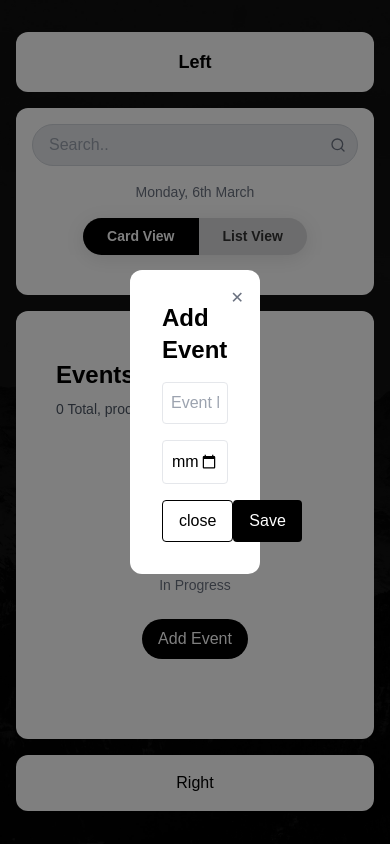
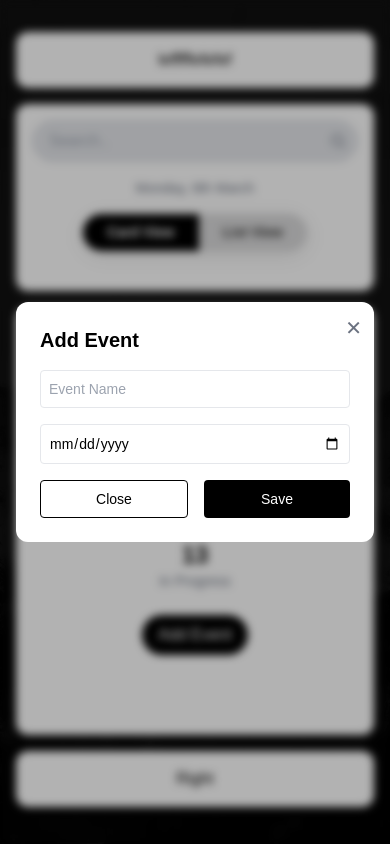
Before and after one commit to abijith-831/Event_management, a Next.js app: page /events in a window 390 px wide. Both pictures are taken after a click on the button "Add Event". Built offline with nearby package versions, Linux system fonts and the light colour scheme; a web font is replaced by a local one.

Commit message:
modal responsives and backgroudn blur added

```diff
--- a/app/Components/EventModal.tsx
+++ b/app/Components/EventModal.tsx
@@ -2,10 +2,10 @@
 import React, { useState } from 'react';
 
 interface EventModalProps {
-    isOpen: boolean;
-    onClose: () => void;
-    onSave: (event: { name: string; date: string }) => void;
-  }
+  isOpen: boolean;
+  onClose: () => void;
+  onSave: (event: { name: string; date: string }) => void;
+}
 
 const EventModal: React.FC<EventModalProps> = ({ isOpen, onClose, onSave }) => {
   if (!isOpen) return null;
@@ -25,16 +25,48 @@ const EventModal: React.FC<EventModalProps> = ({ isOpen, onClose, onSave }) => {
   };
 
   return (
-    <div className="fixed inset-0 bg-black bg-opacity-50 flex items-center justify-center z-50">
-      <div className="bg-white rounded-xl p-8 w-1/3 relative">
-        <button onClick={onClose}className="absolute top-4 right-4 text-gray-500 hover:text-black" >   ✕ </button>
-        <h2 className="text-2xl font-bold mb-4">Add Event</h2>
+    <div className="fixed inset-0 bg-black/30 backdrop-blur-sm z-50 flex items-center justify-center  px-4">
+      <div className="bg-white rounded-xl p-6 sm:p-8 w-full max-w-md relative">
+        {/* Close button */}
+        <button
+          onClick={onClose}
+          className="absolute top-3 right-3 text-gray-500 hover:text-black text-xl"
+        >
+          ✕
+        </button>
 
-            <input type="text" value={name} onChange={(e) => setName(e.target.value)}  placeholder="Event Name" className="border p-2 w-full mb-4 rounded" />
-            <input type="date" value={date} onChange={(e) => setDate(e.target.value)} placeholder="Event Name" className="border p-2 w-full mb-4 rounded" />
-        <div className='flex flex-row justify-between'>
-            <button onClick={onClose} className="bg-white text-black border border-black px-4 py-2 rounded hover:bg-gray-300"> close</button>
-            <button  onClick={handleSave} className="bg-black text-white px-4 py-2 rounded hover:bg-gray-800"> Save</button>
+        {/* Title */}
+        <h2 className="text-xl sm:text-2xl font-bold mb-4">Add Event</h2>
+
+        {/* Inputs */}
+        <input
+          type="text"
+          value={name}
+          onChange={(e) => setName(e.target.value)}
+          placeholder="Event Name"
+          className="border p-2 w-full mb-4 rounded text-sm sm:text-base"
+        />
+        <input
+          type="date"
+          value={date}
+          onChange={(e) => setDate(e.target.value)}
+          className="border p-2 w-full mb-4 rounded text-sm sm:text-base"
+        />
+
+        {/* Buttons */}
+        <div className="flex justify-between gap-4">
+          <button
+            onClick={onClose}
+            className="flex-1 bg-white text-black border border-black px-4 py-2 rounded hover:bg-gray-200 text-sm sm:text-base"
+          >
+            Close
+          </button>
+          <button
+            onClick={handleSave}
+            className="flex-1 bg-black text-white px-4 py-2 rounded hover:bg-gray-800 text-sm sm:text-base"
+          >
+            Save
+          </button>
         </div>
       </div>
     </div>
--- /dev/null
+++ b/app/Components/SideBar.tsx
@@ -0,0 +1,11 @@
+import React from 'react'
+
+const SideBar = () => {
+  return (
+    <div>
+      lefffffefefef
+    </div>
+  )
+}
+
+export default SideBar
--- a/app/events/page.tsx
+++ b/app/events/page.tsx
@@ -2,11 +2,12 @@
 import React from 'react'
 import Header from '../Components/Header';
 import Tasks from '../Components/Tasks';
+import SideBar from '../Components/SideBar';
 
 const Page = () => {
   return (
     <div
-      className='flex items-center justify-center min-h-screen px-4 md:px-16 bg-center bg-cover'
+      className='flex items-center justify-center min-h-screen px-4 md:px-8 lg:px-16 py-4 bg-center bg-cover'
       style={{ backgroundImage: "url('/bg/dark-bg.jpg')" }}
     >
       {/* Outer container */}
@@ -14,7 +15,7 @@ const Page = () => {
 
         {/* Left Sidebar */}
         <div className='w-full md:w-1/5 flex items-center justify-center bg-white rounded-xl p-4'>
-          <h1 className='text-lg font-bold'>Left</h1>
+          <SideBar/>
         </div>
 
         {/* Right Section */}
```
